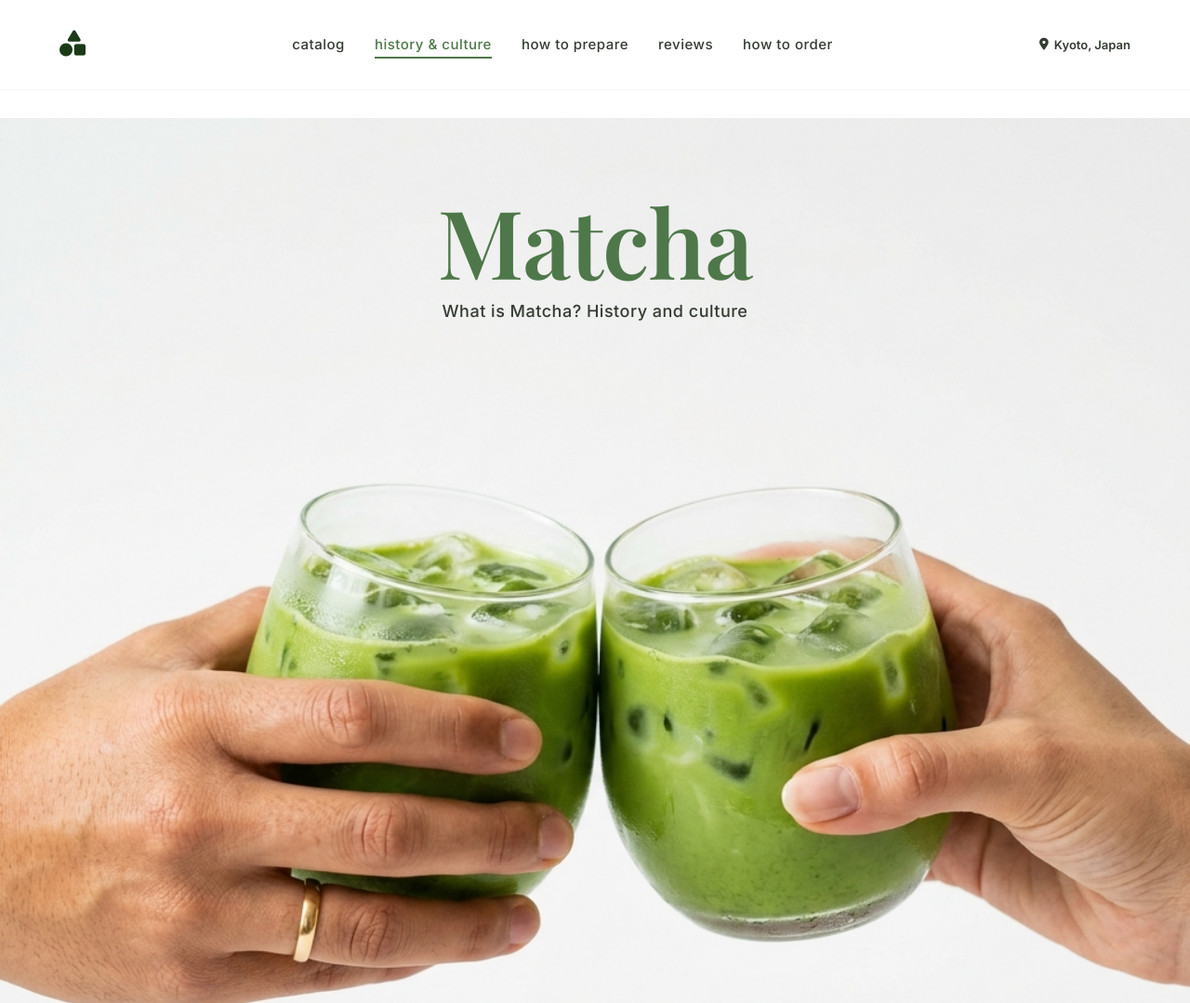
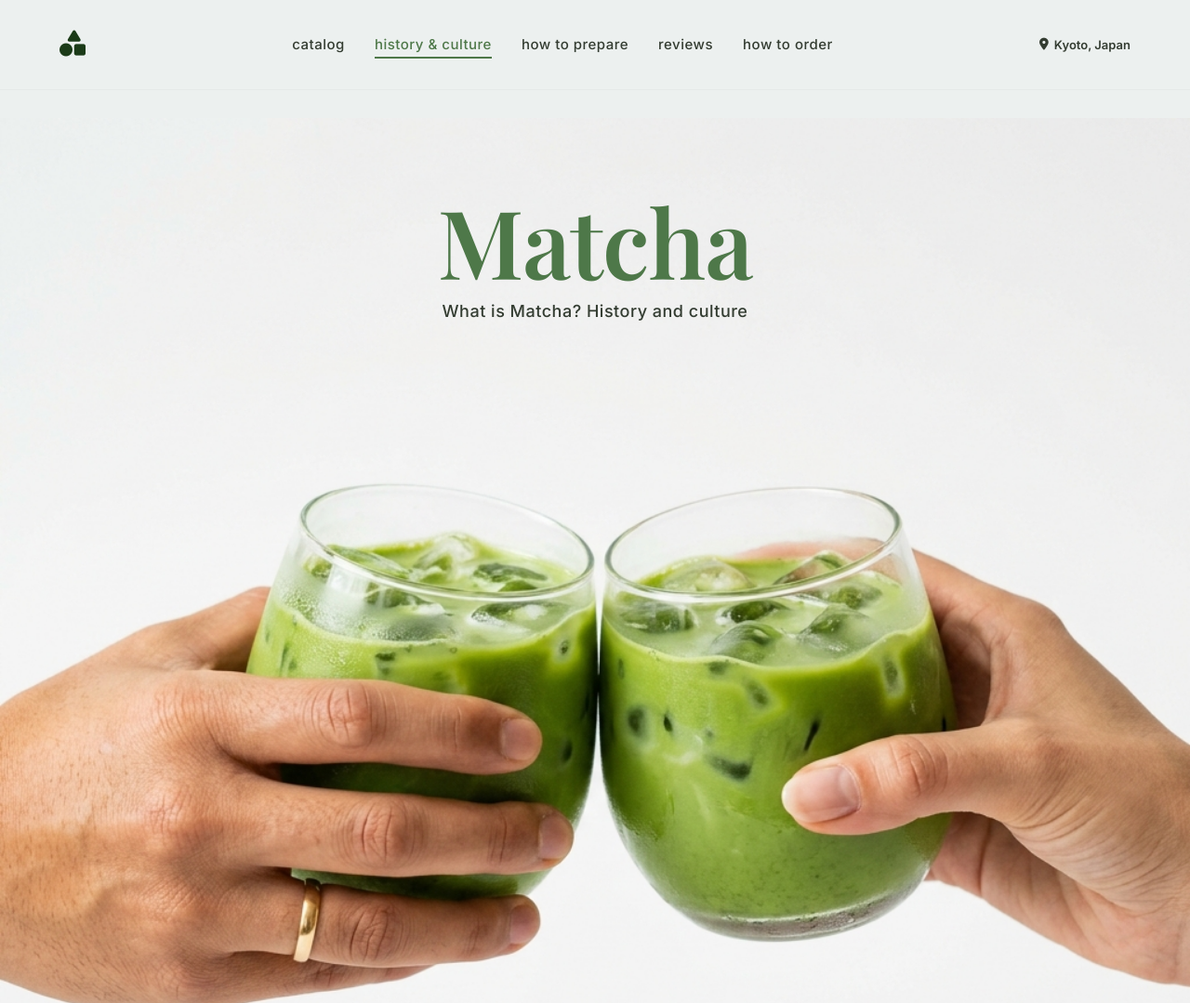
Before and after one commit to Ssiyam0123/tea-house-project, a plain HTML site: page index.html in a window 1280 px wide. Shown: the top 1079 px of the page at 93% size. Drawn offline with nearby package versions, Linux system fonts and the light colour scheme; a web font is replaced by a local one.

Commit message:
style: set hero and navbar background color to match the matcha hero image background color #ECF0EF

```diff
--- a/styles/style-dgsn.css
+++ b/styles/style-dgsn.css
@@ -1,6 +1,7 @@
 /* Premium Matcha Landing Page Stylesheet */
 :root {
     --bg-cream: #FAF8F5;
+    --bg-matcha: #ECF0EF;
     --dark-green: #1B3B18;
     --leaf-green: #2E4C2A;
     --sage-green: #4E7849;
@@ -21,7 +22,7 @@
 body {
     font-family: 'Inter', sans-serif;
     color: var(--charcoal);
-    background-color: var(--white);
+    background-color: var(--bg-matcha);
     line-height: 1.7;
     overflow-x: hidden;
 }
@@ -39,7 +40,7 @@ body {
 
 /* Header & Nav */
 .matcha-header {
-    background-color: var(--white);
+    background-color: var(--bg-matcha);
     position: sticky;
     top: 0;
     z-index: 1000;
@@ -110,7 +111,7 @@ body {
 /* Hero Section */
 .hero-section {
     padding: 30px 0 60px 0;
-    background-color: var(--white);
+    background-color: var(--bg-matcha);
 }
 
 .hero-container {
```
